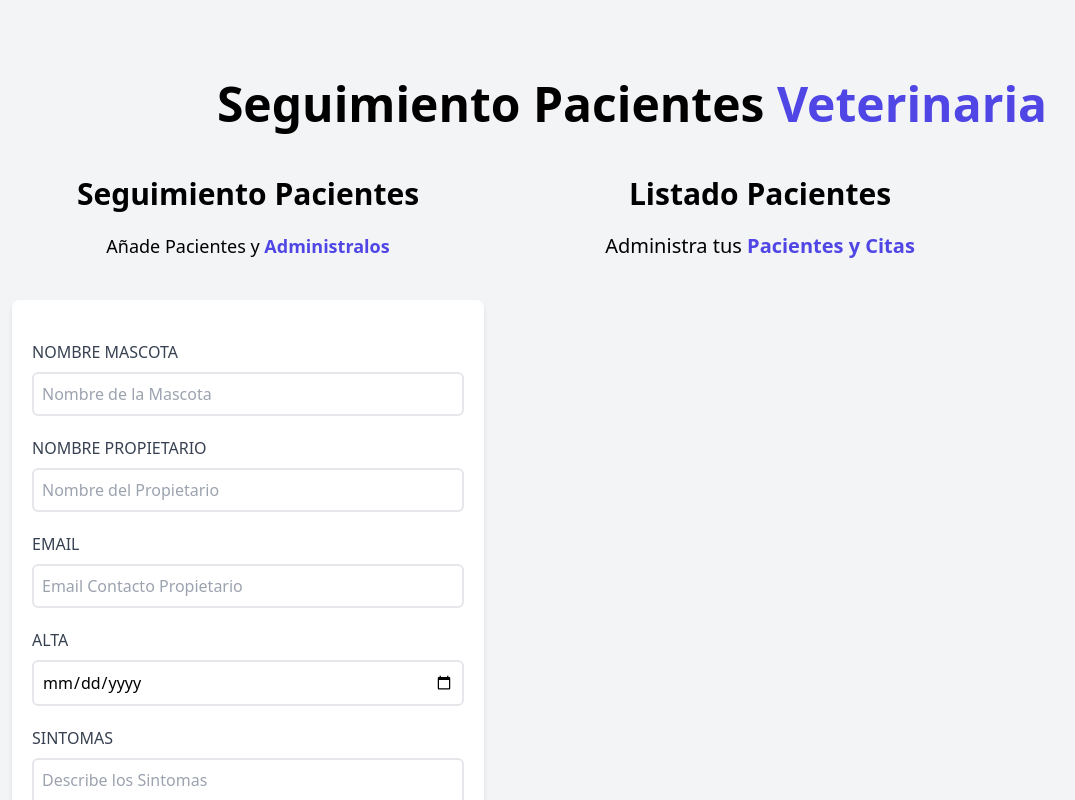
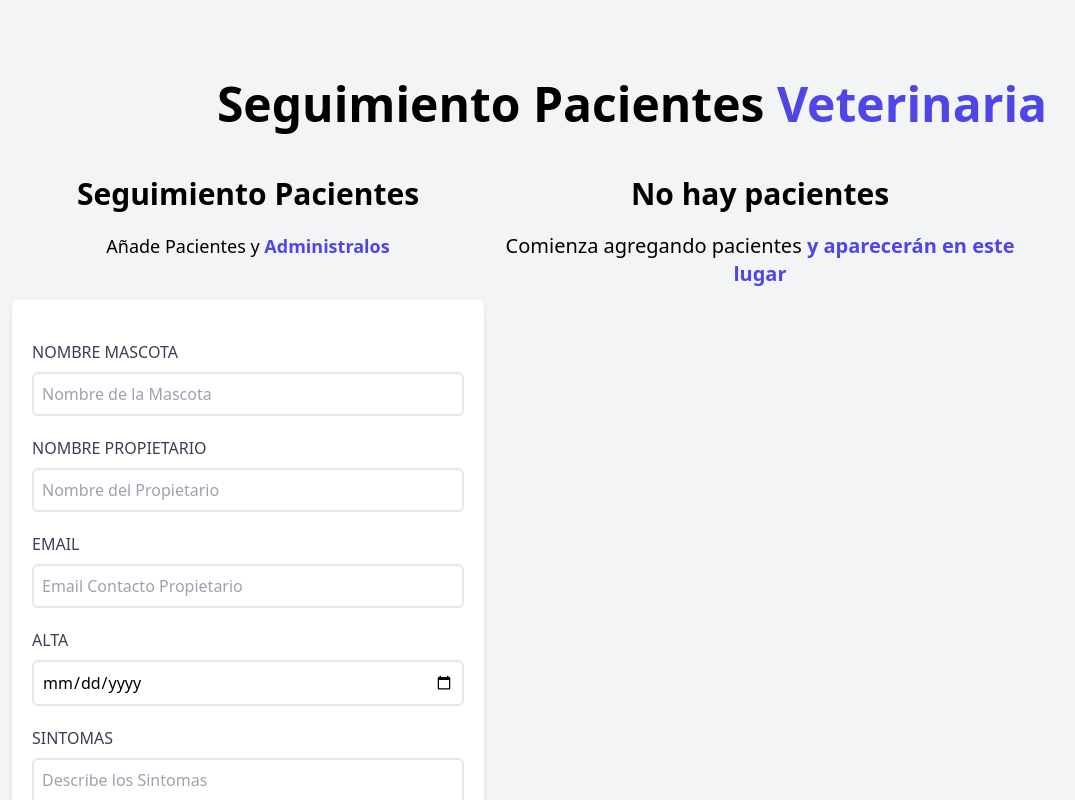
Before and after one commit to EdOsoNB/citas_react_vite, a React (Vite) app: page / in a window 1280 px wide. Shown: the top 800 px of the page, without its empty margins (8-1083 px from the left). Built offline with nearby package versions, Linux system fonts and the light colour scheme.

Commit message:
Added functionality to ListadoPacientes component

```diff
--- a/src/components/ListadoPacientes.jsx
+++ b/src/components/ListadoPacientes.jsx
@@ -1,22 +1,36 @@
 import Paciente from "./Paciente"
 
-const ListadoPacientes = ({pacientes}) => {
+const ListadoPacientes = ({ pacientes }) => {
 
     return (
         <div className="md:w-1/2 lg:w-2/5 md:h-screen overflow-y-scroll">
+
+            {pacientes && pacientes.length ? (
+                <>
                     <h2 className="font-black text-3xl text-center">Listado Pacientes</h2>
                     <p className="text-xl mt-5 mb-10 text-center">
                         Administra tus {''}
                         <span className="text-indigo-600 font-bold">Pacientes y Citas</span>
                     </p>
                     {
-                pacientes.map( (paciente) => (
+                        pacientes.map((paciente) => (
                             <Paciente
                                 key={paciente.id}
                                 paciente={paciente}
                             />
                         ))
                     }
+                </>
+
+            ) : (
+                <>
+                    <h2 className="font-black text-3xl text-center">No hay pacientes</h2>
+                    <p className="text-xl mt-5 mb-10 text-center">
+                        Comienza agregando pacientes {''}
+                        <span className="text-indigo-600 font-bold"> y aparecerán en este lugar</span>
+                    </p>
+                </>
+            )}
 
         </div>
     )
```
Lines whose indentation alone changed are shown as unchanged.
